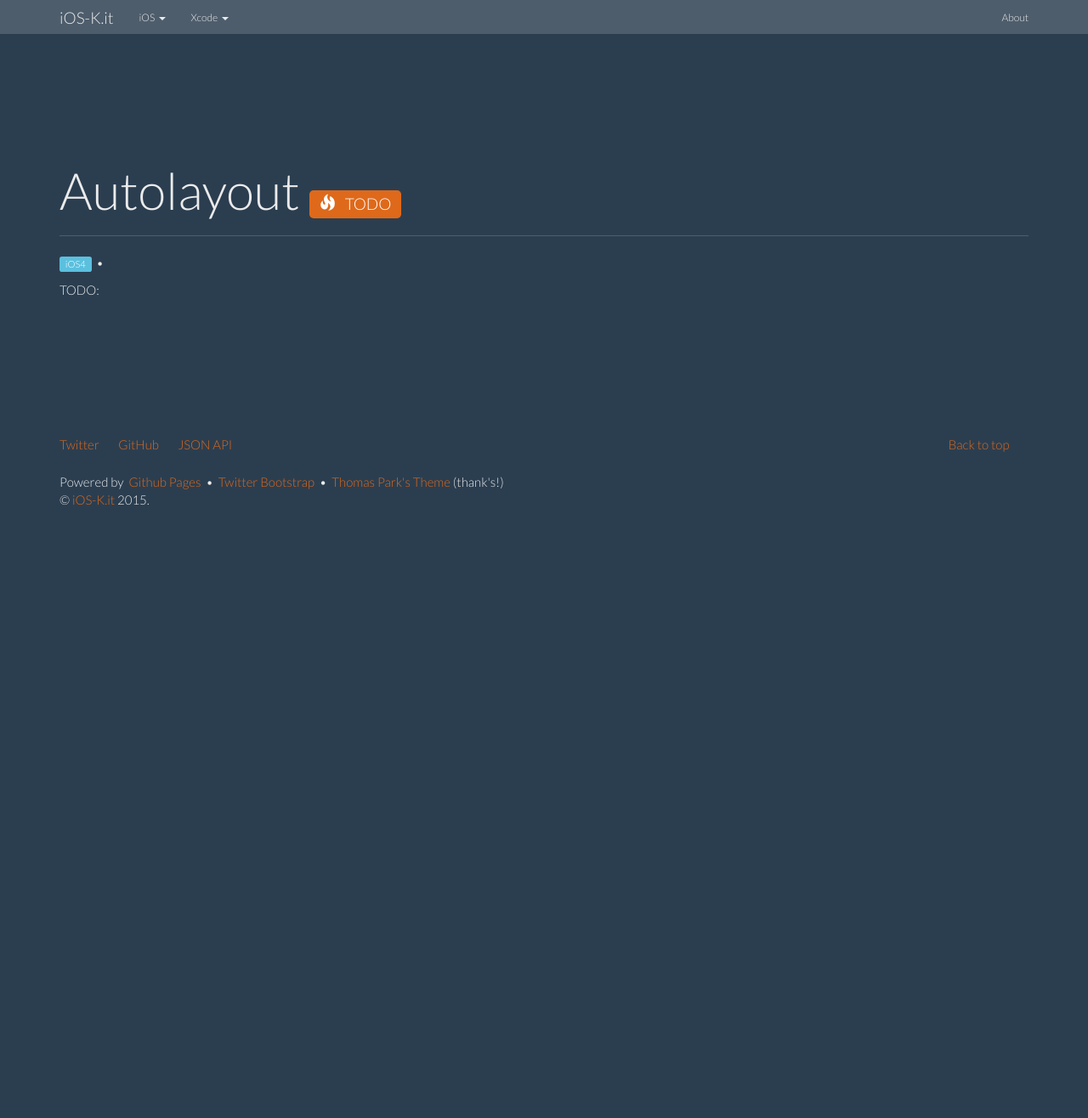
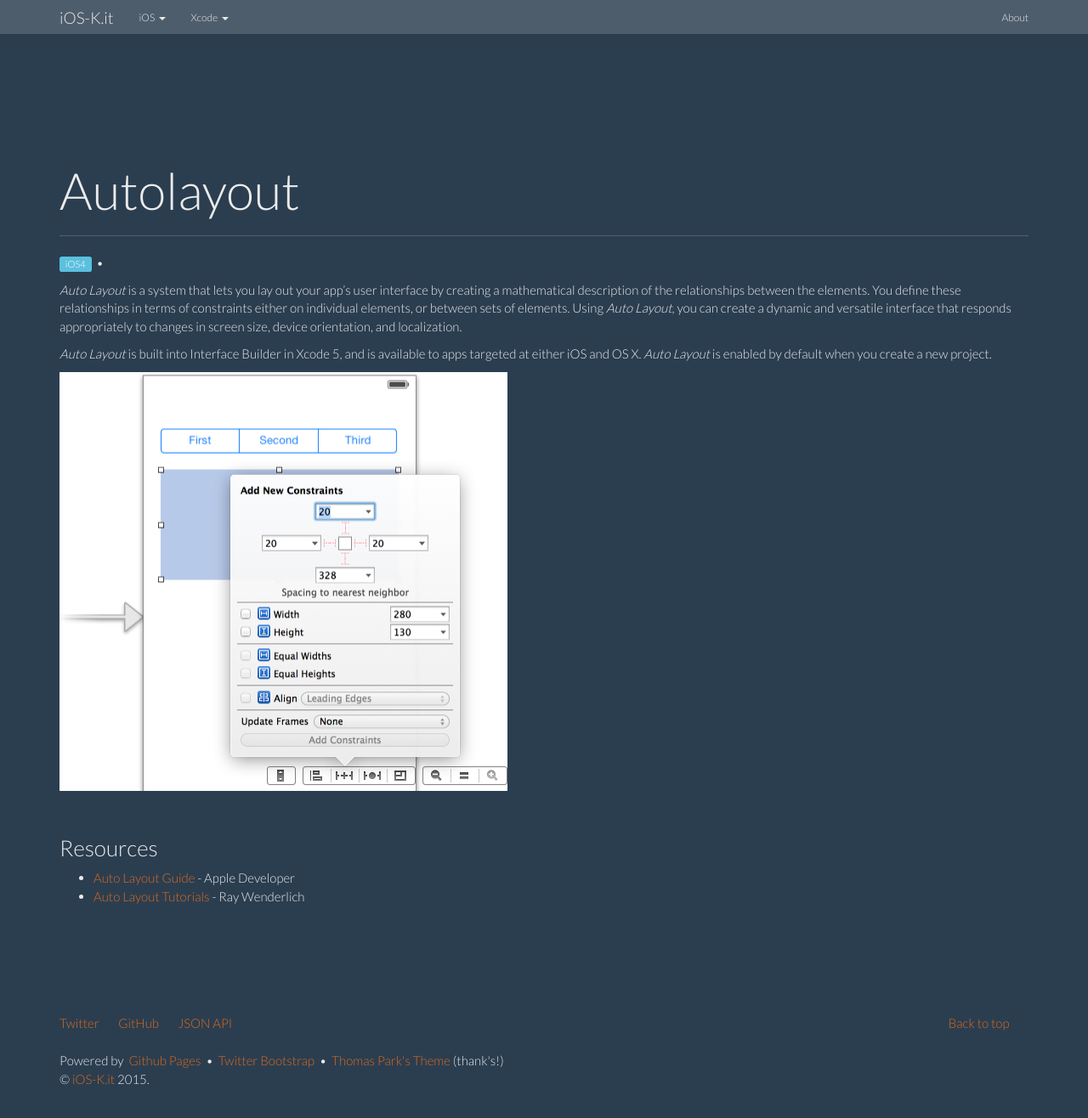
Before and after one commit to ioskit/ioskit.github.io, a Jekyll site: the page built from _kits/Autolayout.md, in a window 1280 px wide and 1356 px high. Shown: the top 1316 px of the window at 85% size. Built offline with Jekyll 4.4.1, drawn with Linux system fonts in a browser that asks for light colours; nearby versions of some CDN libraries.

Commit message:
Kit: Autolayout.

```diff
--- a/_kits/Autolayout.md
+++ b/_kits/Autolayout.md
@@ -2,17 +2,28 @@
 layout: kit
 name: 'Autolayout'
 id: autolayout
-kind: technology
-status: TODO
+type: technology
+status:
 since: iOS4
-xcode: xcode4
+icon:
+xcode: xcode5
 prefixe:
-abstract: "TODO"
-links__:
+abstract: "is a system that lets you lay out your app’s user interface by creating a mathematical description of the relationships between the elements."
+kits__:
+ - Foo
+links:
  - link:
-     name: 'aaa'
-     url: bbb
-     description: 'ccc'
+     name: 'Auto Layout Guide'
+     url: https://developer.apple.com/library/ios/documentation/UserExperience/Conceptual/AutolayoutPG/Introduction/Introduction.html
+     description: ' - Apple Developer'
+ - link:
+     name: 'Auto Layout Tutorials'
+     url: http://www.raywenderlich.com/?s=auto+layout&cof=FORID%3A10
+     description: ' - Ray Wenderlich'
 ---
 
-TODO:
+*Auto Layout* is a system that lets you lay out your app’s user interface by creating a mathematical description of the relationships between the elements. You define these relationships in terms of constraints either on individual elements, or between sets of elements. Using *Auto Layout*, you can create a dynamic and versatile interface that responds appropriately to changes in screen size, device orientation, and localization.
+
+*Auto Layout* is built into Interface Builder in Xcode 5, and is available to apps targeted at either iOS and OS X. *Auto Layout* is enabled by default when you create a new project.
+
+<img src="/resources/images/kits/Autolayout/autolayout_2x.png" width="527" alt="Autolayout">
```
Also changed, not shown: resources/images/kits/Autolayout/autolayout_2x.png (added).
